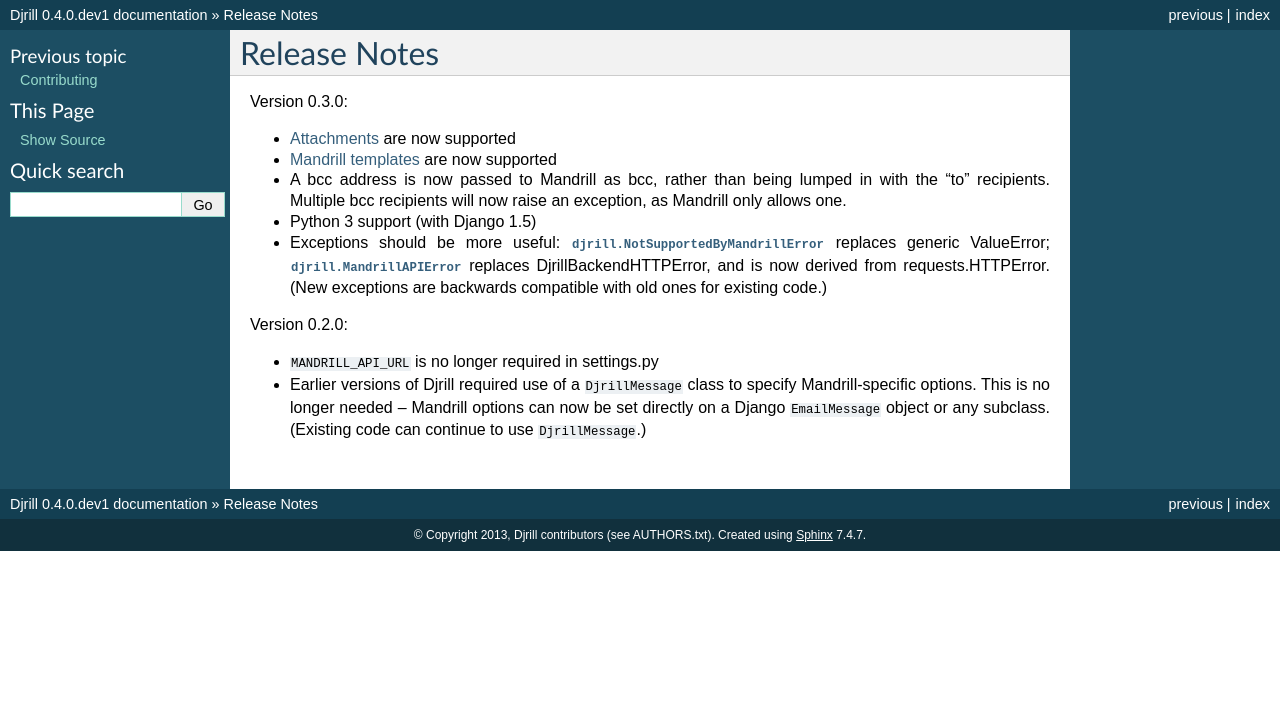
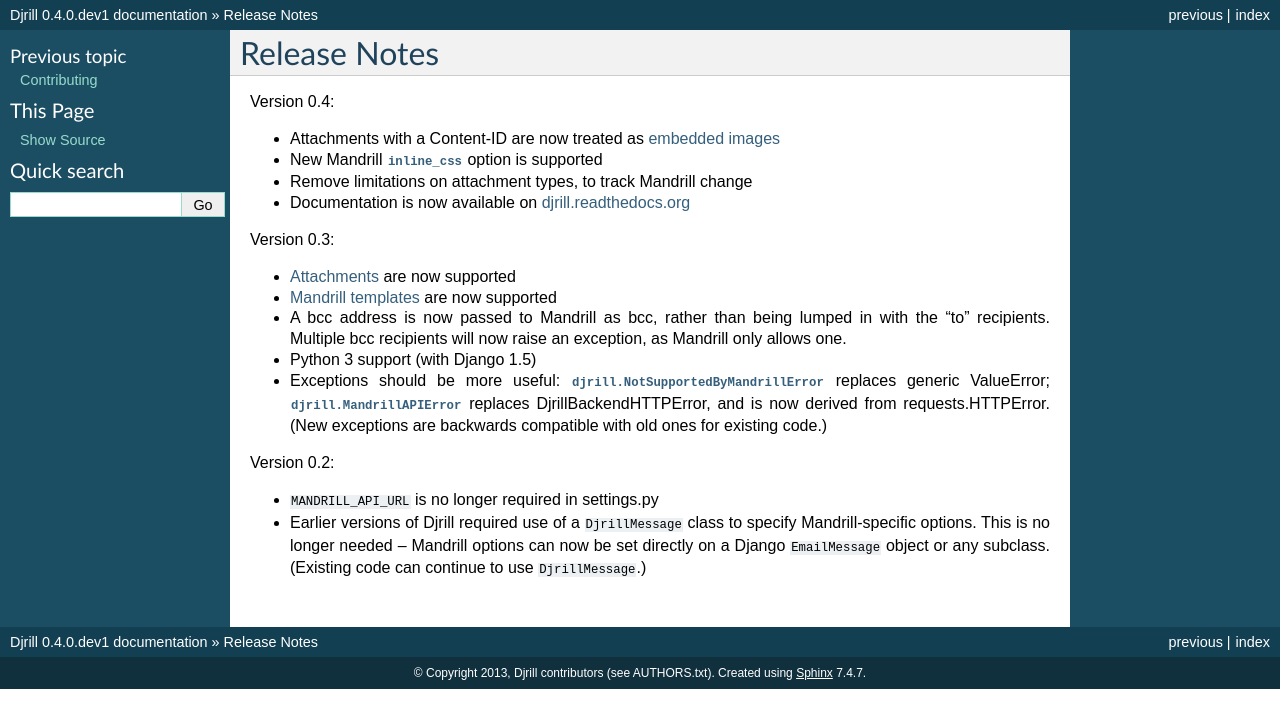
Before and after one commit to brack3t/Djrill, a Sphinx documentation site: the page built from docs/history.rst, in a window 1280 px wide. Shown: the top 728 px of the page. Built offline with Sphinx 7.4.7, drawn with Linux system fonts in a browser that asks for light colours.

Commit message:
Initial v0.4 release notes

```diff
--- a/docs/history.rst
+++ b/docs/history.rst
@@ -1,7 +1,17 @@
 Release Notes
 =============
 
-Version 0.3.0:
+Version 0.4:
+
+* Attachments with a Content-ID are now treated as
+  :ref:`embedded images <sending-attachments>`
+* New Mandrill :attr:`inline_css` option is supported
+* Remove limitations on attachment types, to track Mandrill change
+* Documentation is now available on
+  `djrill.readthedocs.org <https://djrill.readthedocs.org>`_
+
+
+Version 0.3:
 
 * :ref:`Attachments <sending-attachments>` are now supported
 * :ref:`Mandrill templates <mandrill-templates>` are now supported
@@ -15,7 +25,8 @@
   derived from requests.HTTPError.
   (New exceptions are backwards compatible with old ones for existing code.)
 
-Version 0.2.0:
+
+Version 0.2:
 
 * ``MANDRILL_API_URL`` is no longer required in settings.py
 * Earlier versions of Djrill required use of a ``DjrillMessage`` class to
```
